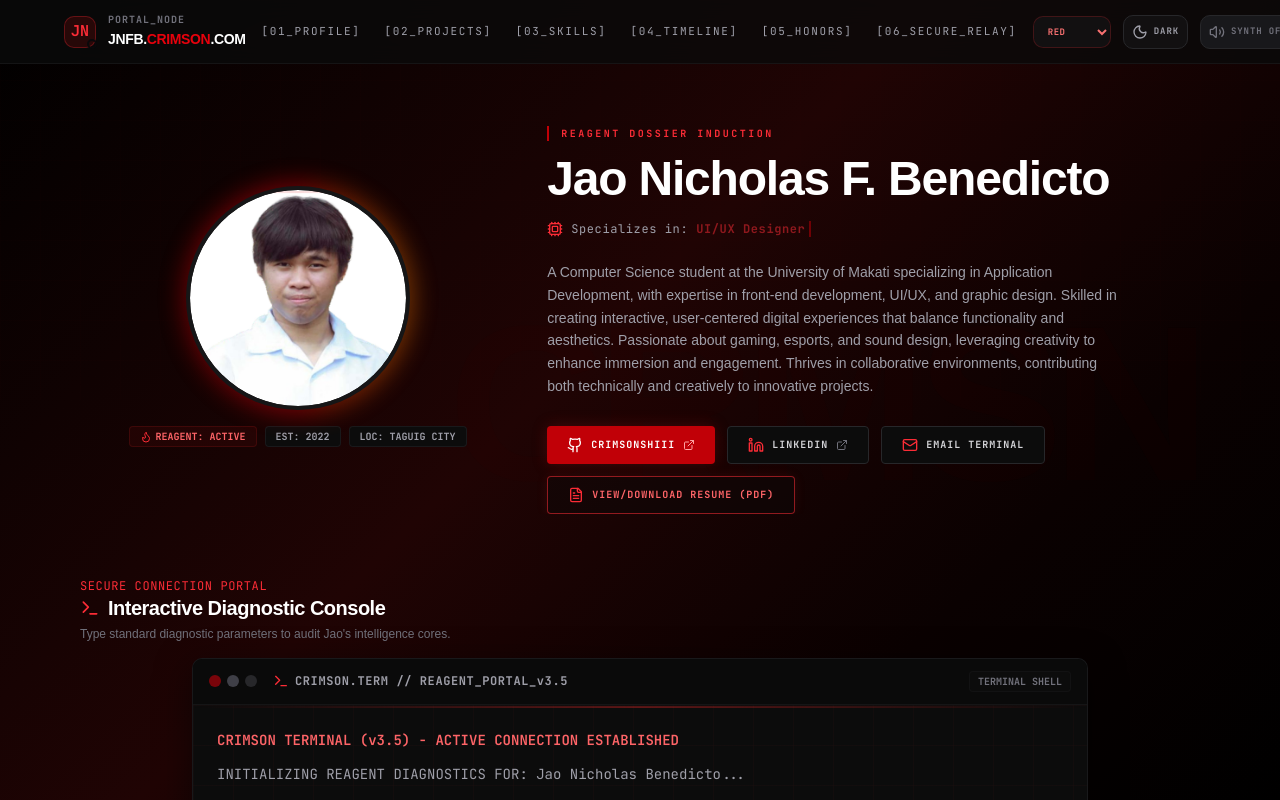
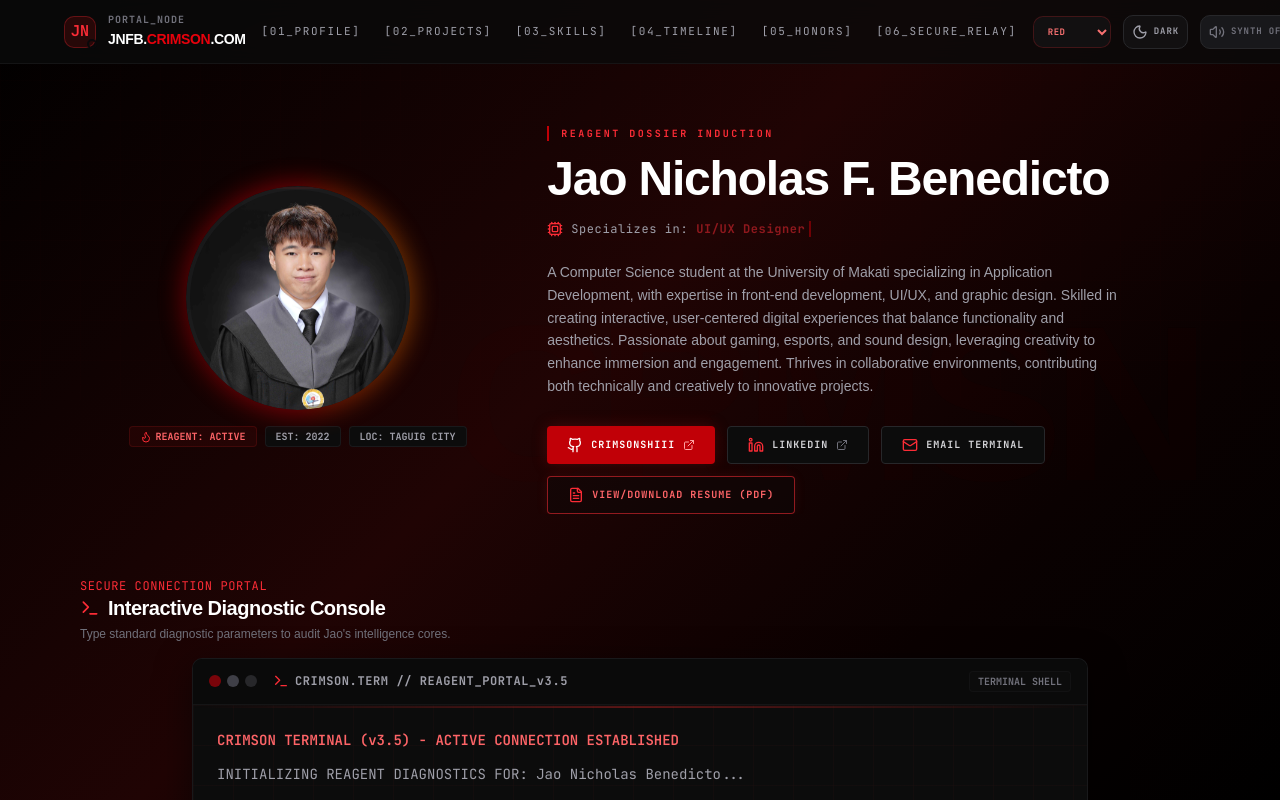
Before and after one commit to crimsonshiii/jnfb-crimson-com-v2-official, a React (Vite) app: page / in a window 1280 px wide. Shown: the top 800 px of the page. Built offline with nearby package versions, Linux system fonts and the light colour scheme.

Commit message:
feat(profile): update profile image and style
Replace profile picture with new asset and apply optimized CSS masking for cleaner container rendering.

```diff
--- a/src/App.tsx
+++ b/src/App.tsx
@@ -37,7 +37,7 @@ import EducationCard from './components/EducationCard';
 import ExperienceCard from './components/ExperienceCard';
 import AchievementsAndCertificationsCard from './components/AchievementsAndCertificationsCard';
 import Header from './components/Header';
-import profilePic from './assets/images/BENEDICTO_ID PIC.png';
+import profilePic from './assets/images/45_BENECDICTO_NICHOLAS_10.jpg';
 import { TooltipProvider } from '@/components/ui/tooltip';
 
 export default function App() {
@@ -211,7 +211,16 @@ export default function App() {
               <div className="absolute -inset-1 rounded-full bg-gradient-to-r from-red-700 via-red-600 to-amber-600 opacity-45 blur-md group-hover:opacity-85 transition duration-1000 group-hover:duration-200" />
 
               {/* Profile Avatar Container with scanlines */}
-              <div className="relative w-48 h-48 md:w-56 md:h-56 rounded-full bg-[#0c0c0c] border-4 border-zinc-800/40 overflow-hidden flex flex-col items-center justify-center">
+              <div
+                className="relative w-48 h-48 md:w-56 md:h-56 rounded-full bg-[#0c0c0c] overflow-hidden flex flex-col items-center justify-center"
+                style={{
+                  transform: 'translate3d(0, 0, 0)',
+                  WebkitTransform: 'translate3d(0, 0, 0)',
+                  maskImage: 'radial-gradient(circle, white 99%, transparent 100%)',
+                  WebkitMaskImage: '-webkit-radial-gradient(white, black)',
+                  isolation: 'isolate'
+                }}
+              >
                 <div className="scanner-line pointer-events-none opacity-40 z-10" />
 
                 {/* Jao Nicholas portrait photo replaced as per user request */}
@@ -219,8 +228,19 @@ export default function App() {
                   src={profilePic}
                   alt="Jao Nicholas F. Benedicto"
                   referrerPolicy="no-referrer"
-                  className="w-full h-full object-cover rounded-full"
+                  className="w-full h-full object-cover object-[center_20%] scale-[1.03] transition-transform duration-500 group-hover:scale-110"
+                  style={{
+                    imageRendering: 'auto',
+                    transform: 'translate3d(0, 0, 0)',
+                    WebkitTransform: 'translate3d(0, 0, 0)',
+                    backfaceVisibility: 'hidden',
+                    WebkitBackfaceVisibility: 'hidden',
+                    willChange: 'transform'
+                  }}
                 />
+
+                {/* Tactical Overlaid Border to prevent subpixel edge bleeding */}
+                <div className="absolute inset-0 border-4 border-zinc-800/40 rounded-full pointer-events-none z-20" />
               </div>
             </div>
 
```
Also changed, not shown: src/assets/images/45_BENECDICTO_NICHOLAS_10.jpg (added).
